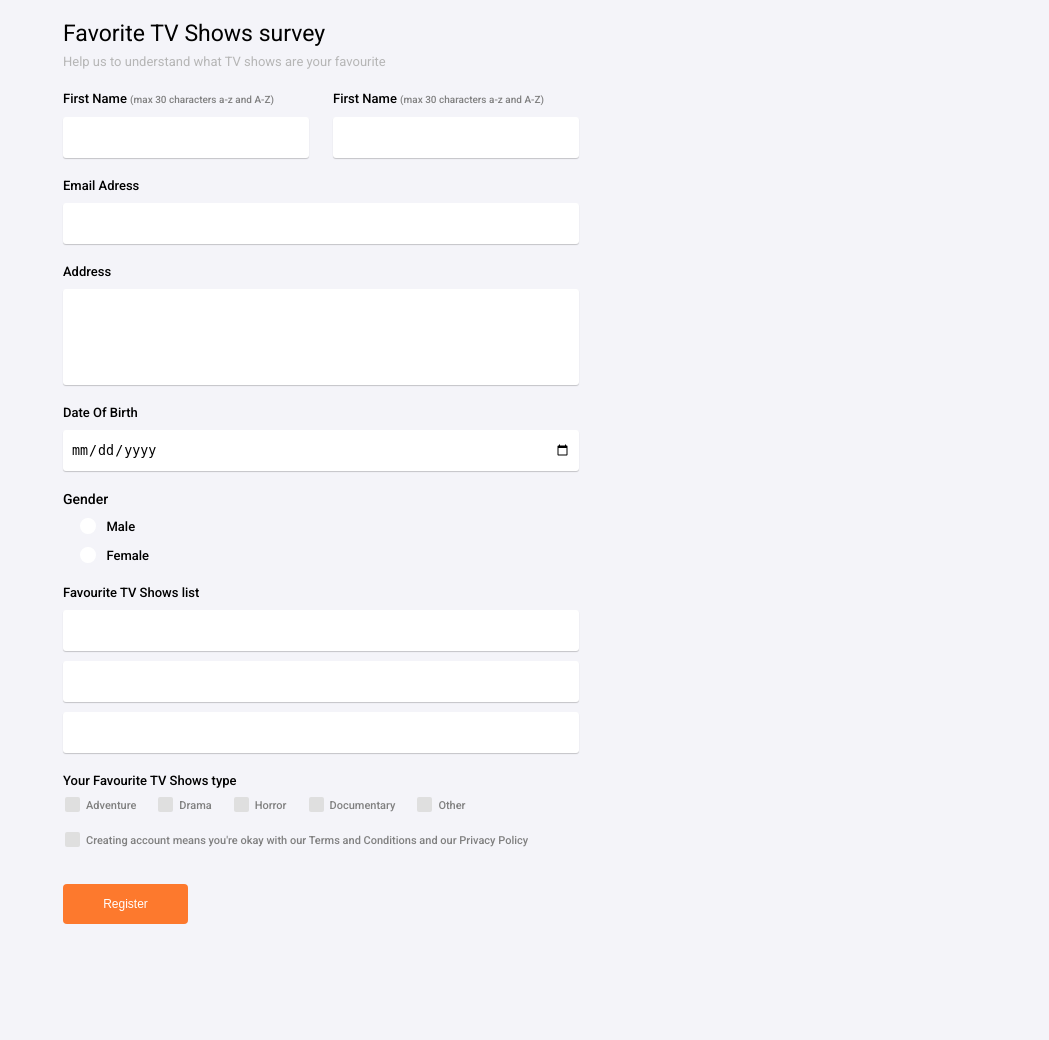
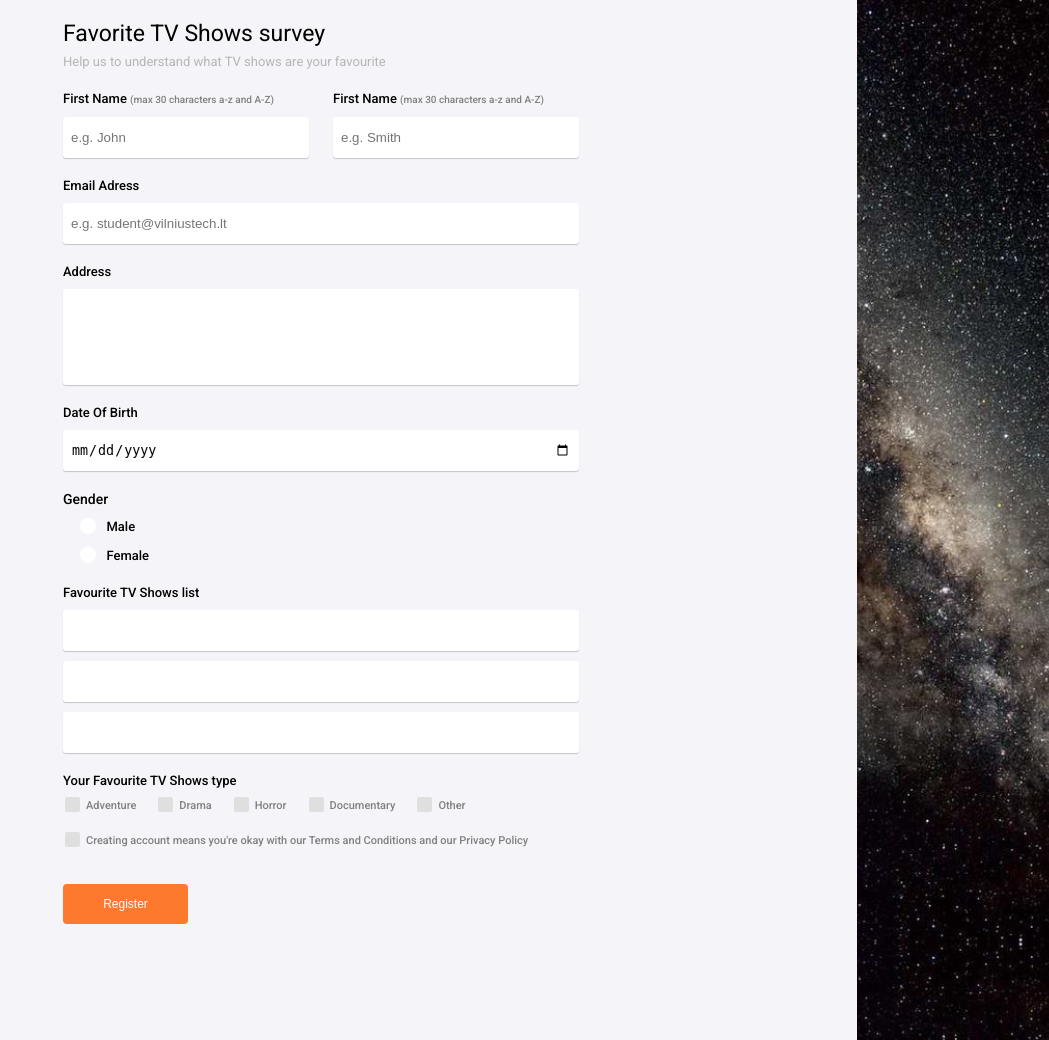
Before and after one commit to Ezerwald/Favourite_TV_Shows_Survey, a Python web app: template templates/index.html in a window 1280 px wide. Shown: the whole page, without its empty margins (231-1280 px from the left). Before the commit the page ends 924 px from the top, so only its background shows below. Run offline with Jinja, Linux system fonts and the light colour scheme; the template is opened without the code that fills it, so the values that code supplies are empty.

Commit message:
added sky image

```diff
--- a/static/css/styles.css
+++ b/static/css/styles.css
@@ -6,7 +6,7 @@ body {
     display: flex;
     justify-content: center;
     align-items: center;
-    height: 100vh;
+    height: auto;
     margin: 0;
 }
 
@@ -76,15 +76,16 @@ label {
 }
 
 .form-section{
+    height: 130vh;
     display: flex;
-    flex-direction: column;
-    align-items: center;
+    justify-content: center;
     width: 85%;
 }
 
 .background-image-section {
     width: 15%;
-    background-color: #fd792d;
+    height: 130vh;
+    background-image: url("../../assets/sky.jpg");
     background-size: cover;
     background-repeat: no-repeat;
     background-position: center;
--- a/templates/index.html
+++ b/templates/index.html
@@ -18,7 +18,7 @@
                             <label> First Name </label>
                             <label class='input-rules-info'> (max 30 characters a-z and A-Z) </label>
                         </div>
-                        <input type="text"></input>
+                        <input type="text" placeholder="e.g. John"></input>
                     </div>
 
                     <div class='form-block'>
@@ -26,14 +26,14 @@
                             <label> First Name </label>
                             <label class='input-rules-info'> (max 30 characters a-z and A-Z) </label>
                         </div>
-                        <input type="text"></input>
+                        <input type="text" placeholder="e.g. Smith"></input>
                     </div>
 
                 </section>
 
                 <div class='form-block'>
                     <label> Email Adress </label>
-                    <input type="email"></input>
+                    <input type="email" placeholder="e.g. student@vilniustech.lt" ></input>
                 </div>
 
                 <div class='form-block'>
```
Also changed, not shown: assets/sky.jpg (added).
